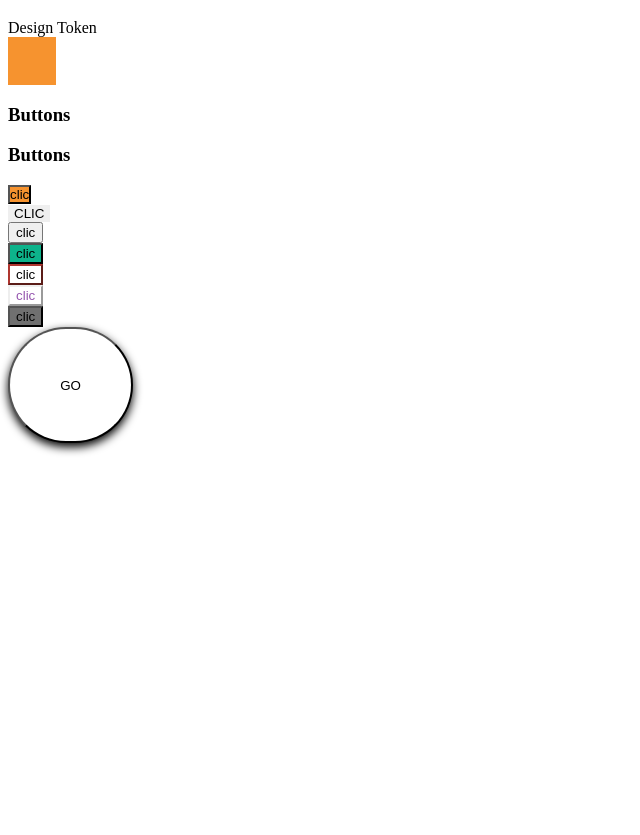
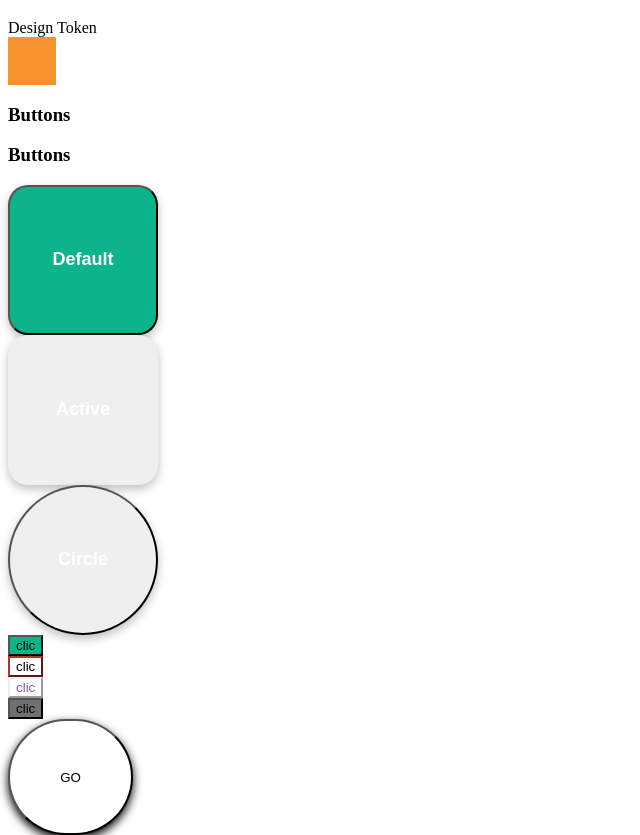
Before and after one commit to massolagnes/MVP, a plain HTML site: page index.html in a window 1280 px wide. Shown: the part 61-896 px from the top of the page, without its empty margins (0-640 px from the left). Before the commit the page ends 800 px from the top, so only its background shows below. Drawn offline with Linux system fonts and the light colour scheme.

Commit message:
template de boutons

```diff
--- a/index.html
+++ b/index.html
@@ -17,9 +17,9 @@
 <h3 font-family="monserrat">Buttons</h3>
 <!--<button class="btn" class="btn:focus" class="btn:hover"  type= "button"> CLIC</button> -->
 
-<button class="btn-default"> clic </button> <br>
-<button class="btn-active"> CLIC</button> <br>
-<button class="btn-enabled"> clic </button> <br>
+<button class="btn btn-default"> Default </button> <br>
+<button class="btn btn-active"> Active </button> <br>
+<button class="btn btn-circle"> Circle </button> <br>
 <button class="btn-disabled"> clic </button> <br>
 <button class="btn-focus"> clic </button> <br>
 <button class="btn-hover" > clic </button> <br>
--- a/style.css
+++ b/style.css
@@ -1,51 +1,68 @@
 :root {
-
   /* COULEURS */
 
-    --color-orange: #F6932F;
+  --color-orange: #f6932f;
   --color-marron: #b16c26;
-    --color-rougebrique: #AF362F;
-    --color-vertdeau:#0DB38B;
-    --color-bleuocean: #3B5B98;
+  --color-rougebrique: #af362f;
+  --color-vertdeau: #0db38b;
+  --color-bleuocean: #3b5b98;
   --color-noir: #000000;
   --color-grissouris: #707070;
-    --color-grisorage: #DADADA;
-    --color-grisnuage: #EFEFEF;
-    --color-creme: #FAFAFA;
-    --color-blanc: #FFFFFF;
+  --color-grisorage: #dadada;
+  --color-grisnuage: #efefef;
+  --color-creme: #fafafa;
+  --color-blanc: #ffffff;
+
+  --border-radius-md: 20px;
+  --shadow-z1: 0px 4px 10px rgba(0, 0, 0, 0.25);
+  --font-size-2: 18px;
 }
 
-.orange { background-color: var(--color-orange)
+.orange {
+  background-color: var(--color-orange);
 }
-.marron {background-color: var(--color-vertdeau);
+.marron {
+  background-color: var(--color-vertdeau);
 }
-.rougebrique{background-color: var(--color-rougebrique);
+.rougebrique {
+  background-color: var(--color-rougebrique);
 }
-.vertdeau{background-color: var(--color-vertdeau);
+.vertdeau {
+  background-color: var(--color-vertdeau);
 }
-.bleuocean{background-color: var(--color-bleuocean);
+.bleuocean {
+  background-color: var(--color-bleuocean);
 }
-.noir{background-color: var(--color-noir);
+.noir {
+  background-color: var(--color-noir);
 }
-.grisouris{background-color: var(--color-grissouris);
+.grisouris {
+  background-color: var(--color-grissouris);
 }
-.creme{background-color: var(--color-creme);
+.creme {
+  background-color: var(--color-creme);
 }
-.blanc{background-color: var(--color-blanc);
+.blanc {
+  background-color: var(--color-blanc);
 }
 
 .stwaches {
-    width: 3rem ;
-    height : 3rem
+  width: 3rem;
+  height: 3rem;
 }
 /* FONT TYPE : family et size*/
 
- @font-face{font-family: "monserrat";
+@font-face {
+  font-family: "Monserrat";
   src: url(https://fonts.google.com/specimen/Montserrat);
-
 }
 
- .txtgo {font-family: 'Times New Roman', Times, serif;
+html {
+  font-family: Montserrat;
+}
+
+.txtgo {
+  font-family: "Times New Roman", Times, serif;
   font-style: normal;
   font-weight: bold;
   font-size: 36px;
@@ -54,20 +71,29 @@
   color: rgb(71, 5, 5);
 }
 
-
 /* BUTTONS*/
-
-.btn{
-    padding: var(--space-sm);
-    background-color: var(--color-orange);
+.btn {
+  width: 150px;
+  height: 150px;
+  box-shadow: var(--shadow-z1);
+  border-radius: var(--border-radius-md);
+  color: var(--color-blanc);
+  font-weight: bold;
+  font-size: var(--font-size-2);
+  line-height: 1.2;
+  cursor: pointer;
 }
 
-.btn-default{
-    padding: var(--space-sm);
-    background-color: var(--color-orange);
+.btn-default {
+  background-color: var(--color-vertdeau);
 }
-.btn:focus{
-    border-color:var(--color-rougebrique);
+
+.btn-circle {
+  border-radius: 50% 50%;
+}
+
+.btn:focus {
+  border-color: var(--color-rougebrique);
   background-color: white;
 }
 .btn:hover {
@@ -76,32 +102,29 @@
   background-color: white;
 }
 
-
-.btn:active{ border: var(--border-size) solid var(--color-rougebrique);
+.btn:active {
+  border: var(--border-size) solid var(--color-rougebrique);
 }
 
-
-.btn:pressed{
+.btn:pressed {
   border-color: black;
   background-color: var(--color-grissouris);
 }
 
-.btn:disabled{background-color: var(--color-vertdeau);
+.btn:disabled {
+  background-color: var(--color-vertdeau);
 }
 
+.btn-primary {
+  background: var(--color-marron);
+}
 
-
-.btn-primary{background:var(--color-marron);}
-
-.btn-secondary{
+.btn-secondary {
   border: var(--border-size) solid var(--color-vertdeau);
 }
 
-
-
-
-.btn-focus{
-    border-color:var(--color-rougebrique);
+.btn-focus {
+  border-color: var(--color-rougebrique);
   background-color: white;
 }
 .btn-hover {
@@ -110,24 +133,25 @@
   background-color: white;
 }
 
-
-.btn-active{ border: var(--border-size) solid var(--color-rougebrique);
+.btn-active {
+  border: var(--border-size) solid var(--color-rougebrique);
 }
 
-
-.btn-pressed{
+.btn-pressed {
   border-color: black;
   background-color: var(--color-grissouris);
 }
 
-.btn-disabled{background-color: var(--color-vertdeau);}
+.btn-disabled {
+  background-color: var(--color-vertdeau);
+}
 
-
-.btngo{
+.btngo {
   position: absolute;
   width: 125px;
   height: 116px;
-    border-radius:150px;
+  border-radius: 150px;
 
-    background: #FFFFFF;
-    box-shadow: 0px 4px 10px}
+  background: #ffffff;
+  box-shadow: 0px 4px 10px;
+}
```
Lines whose indentation alone changed are shown as unchanged.
